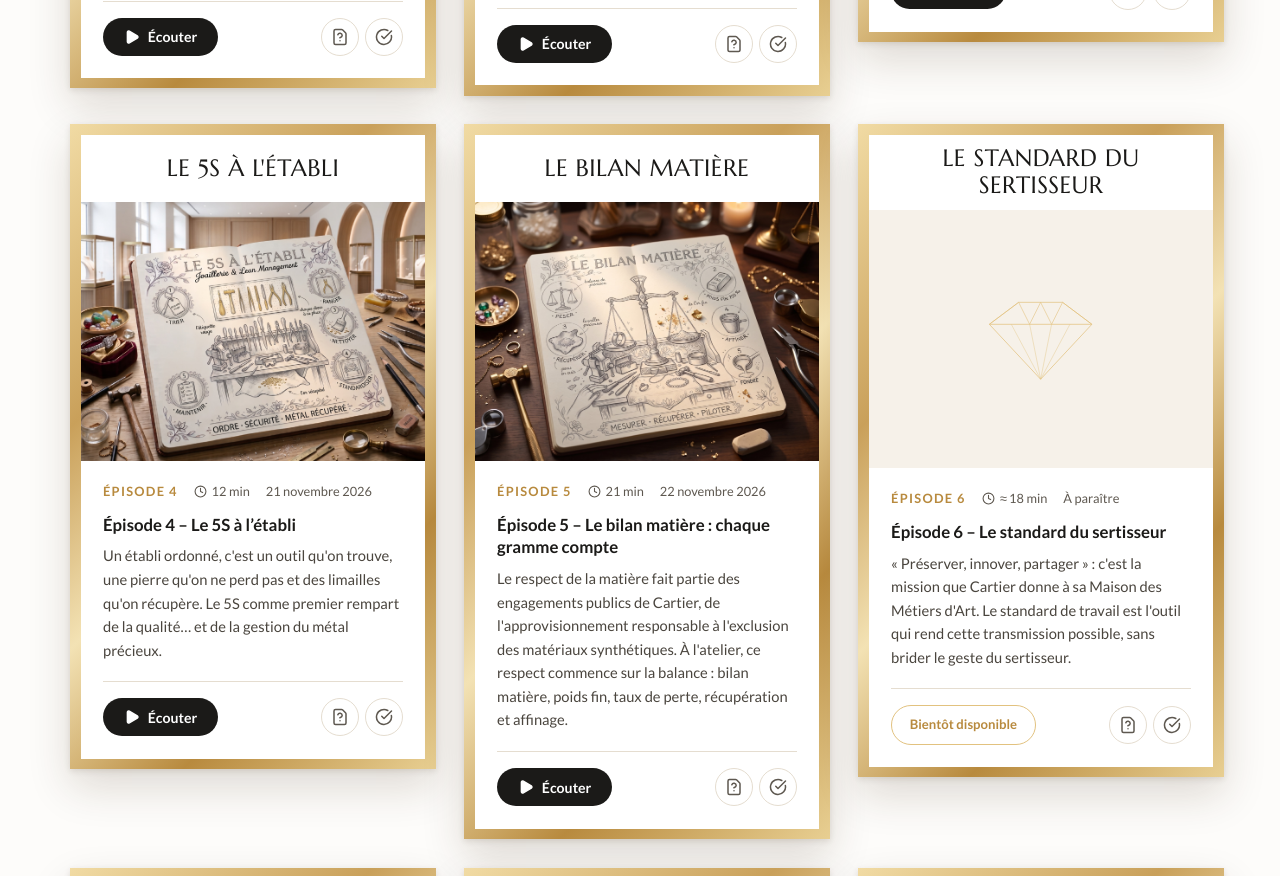
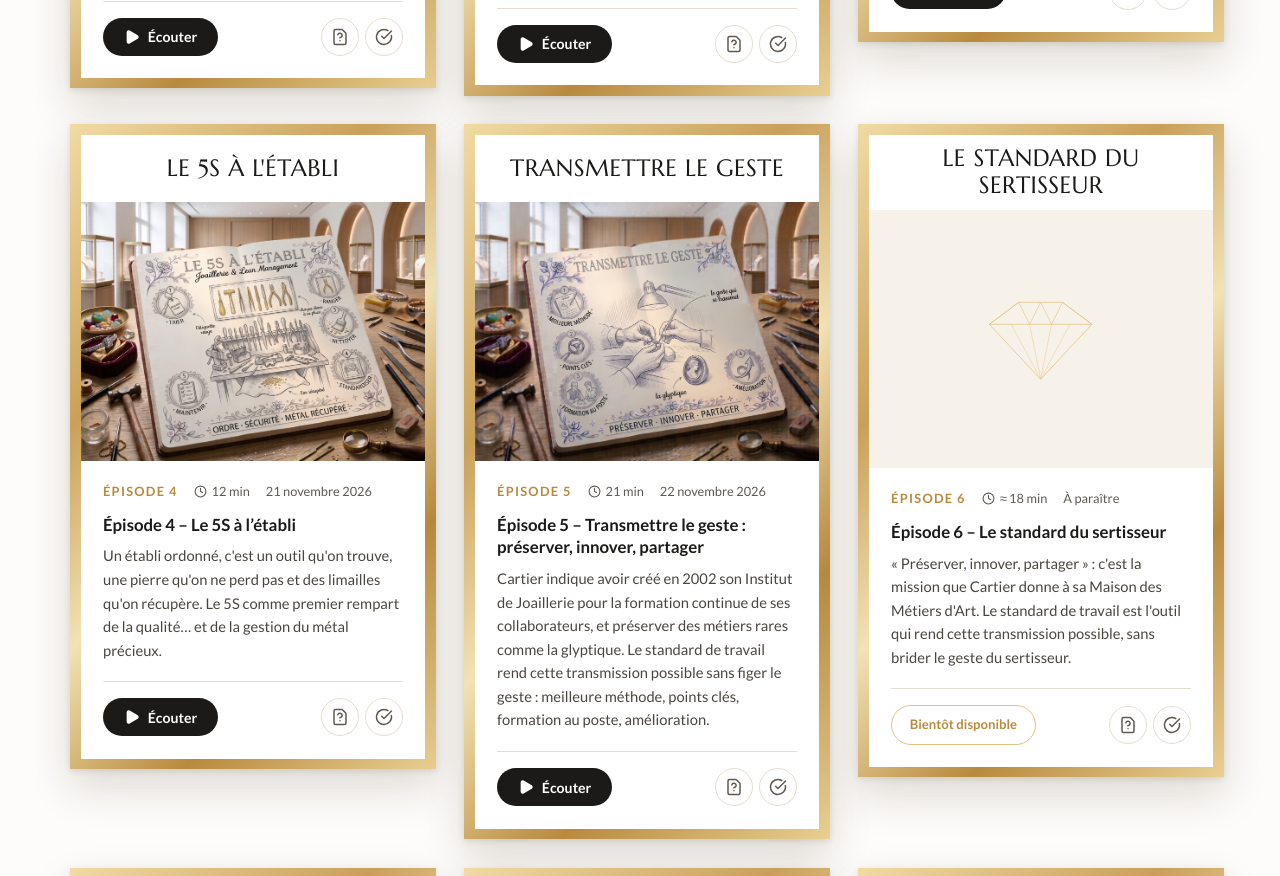
Before and after one commit to Christophe25/eclat-maitrise, a React (Vite) app: page / in a window 1280 px wide. Shown: the part 1220-2096 px from the top of the page. Built offline with nearby package versions, Linux system fonts and the light colour scheme.

Commit message:
feat: épisode 5 « Transmettre le geste » – illustration retouchée (médaillon en trop retiré, décor adouci) et carte
Co-Authored-By: Claude Opus 5.5 <noreply@anthropic.com>

```diff
--- a/src/data/episodes.js
+++ b/src/data/episodes.js
@@ -65,13 +65,13 @@ export const episodes = [
   {
     id: 'ep-5',
     episodeNumber: 5,
-    title: 'Épisode 5 – Le bilan matière : chaque gramme compte',
-    shortTitle: 'Le bilan matière',
+    title: 'Épisode 5 – Transmettre le geste : préserver, innover, partager',
+    shortTitle: 'Transmettre le geste',
     image: '/infographics/ep-5.jpg',
-    plannedDuration: '17 min',
+    plannedDuration: '15 min',
     description:
-      "Le respect de la matière fait partie des engagements publics de Cartier, de l'approvisionnement responsable à l'exclusion des matériaux synthétiques. À l'atelier, ce respect commence sur la balance : bilan matière, poids fin, taux de perte, récupération et affinage.",
-    keywords: [...base, 'métaux précieux', 'pertes'],
+      "Cartier indique avoir créé en 2002 son Institut de Joaillerie pour la formation continue de ses collaborateurs, et préserver des métiers rares comme la glyptique. Le standard de travail rend cette transmission possible sans figer le geste : meilleure méthode, points clés, formation au poste, amélioration.",
+    keywords: [...base, 'transmission', 'standard de travail'],
   },
   {
     id: 'ep-6',
```
Also changed, not shown: design/retouches/retouch.html (+17 -7 lines), public/infographics/ep-5.jpg, 1 other file (tests, documents, lock files or other folders).
